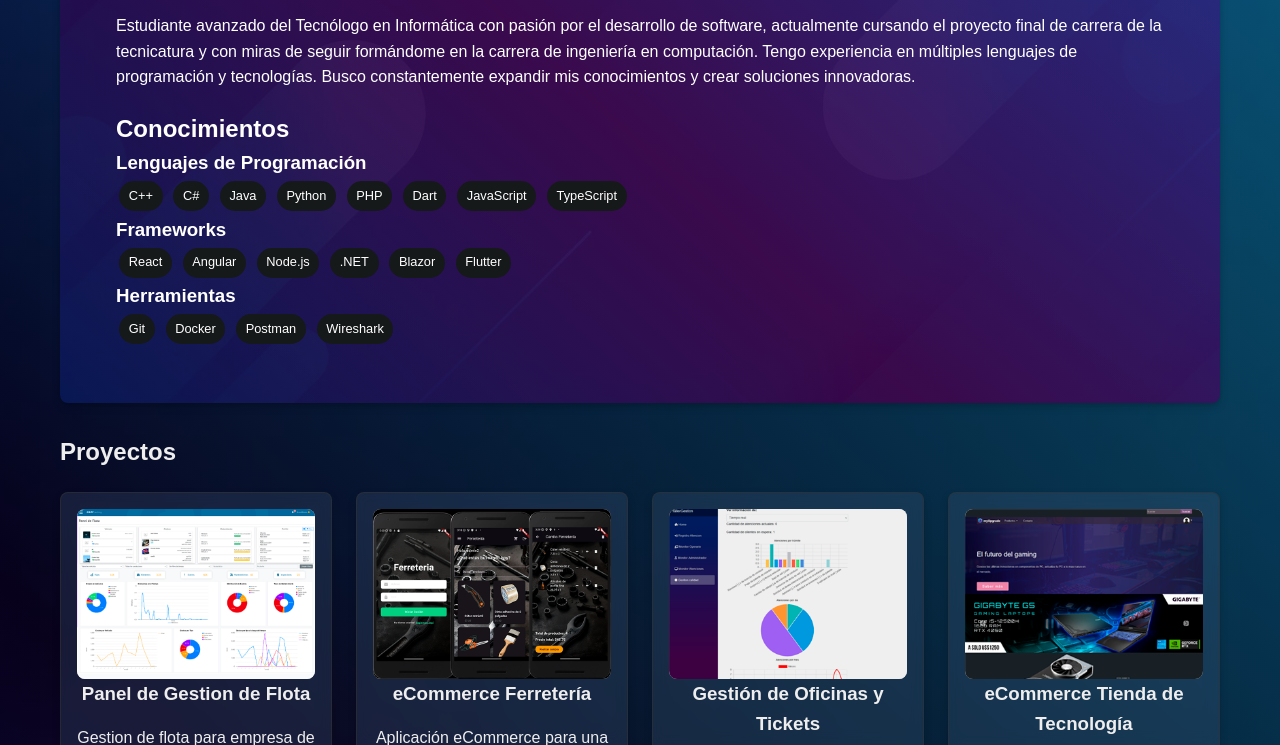
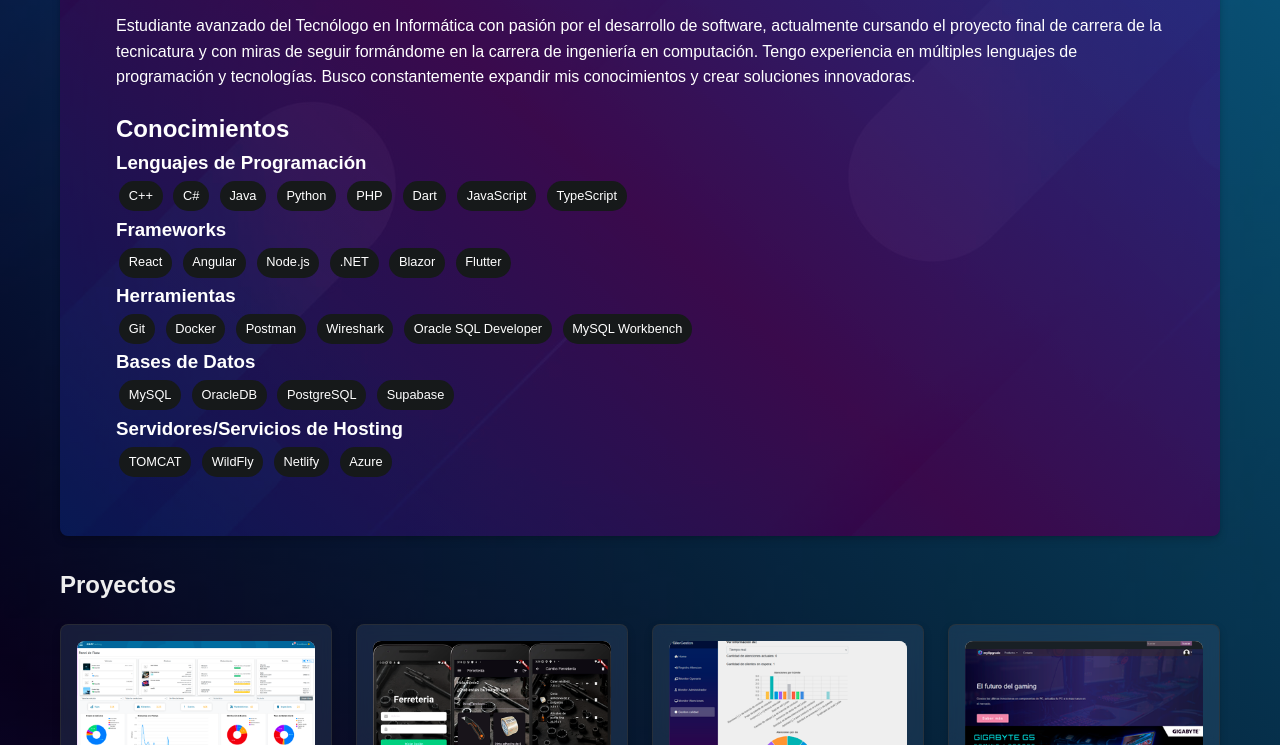
Before and after one commit to Br1Rol2/Br1Rol2.github.io, a plain HTML site: page index.html in a window 1280 px wide. Shown: the part 355-1100 px from the top of the page. Drawn offline with Linux system fonts and the light colour scheme; placeholder pictures from the web are drawn by us.

Commit message:
añadidas etiquetas en conocimientos

```diff
--- a/index.html
+++ b/index.html
@@ -117,6 +117,22 @@
 								<span class="tech-tag">Docker</span>
 								<span class="tech-tag">Postman</span>
 								<span class="tech-tag">Wireshark</span>
+								<span class="tech-tag">Oracle SQL Developer</span>
+								<span class="tech-tag">MySQL Workbench</span>
+
+								<h3>Bases de Datos</h3>
+								<span class="tech-tag">MySQL</span>
+								<span class="tech-tag">OracleDB</span>
+								<span class="tech-tag">PostgreSQL</span>
+								<span class="tech-tag">Supabase</span>
+
+								<h3>Servidores/Servicios de Hosting</h3>
+								<span class="tech-tag">TOMCAT</span>
+								<span class="tech-tag">WildFly</span>
+								<span class="tech-tag">Netlify</span>
+								<span class="tech-tag">Azure</span>
+
+
 							</div>
 						</div>
 					</div>
```
